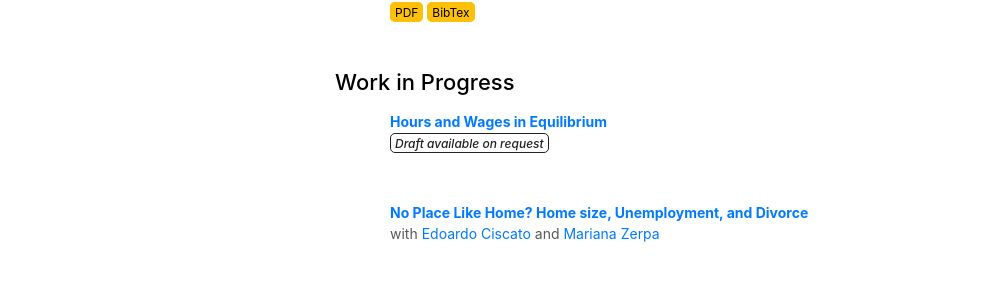
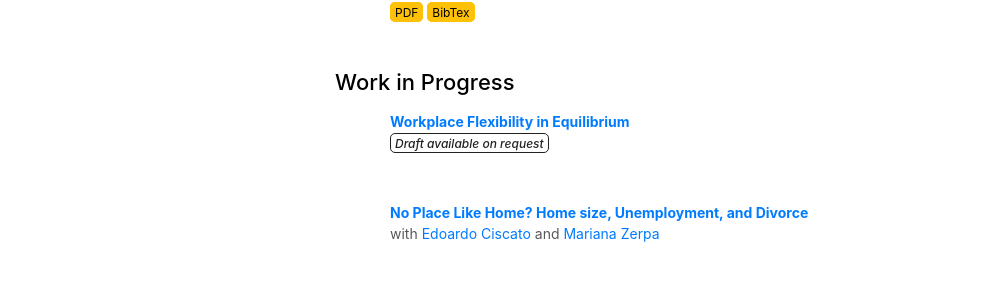
Before and after one commit to thimodeschouwer/thimodeschouwer.github.io, a Jekyll site: the page built from index.md, in a window 1280 px wide and 1052 px high. Shown: the part 668-949 px from the top of the window, without its empty margins (135-1143 px from the left). Built offline with Jekyll 4.4.1, drawn with Linux system fonts in a browser that asks for light colours; nearby versions of some CDN libraries; a style sheet for code colours, icons or effects is not loaded; our own code applies the rules of GitHub Pages for plain Markdown files.

Commit message:
Update workprogress.yml

```diff
--- a/_data/workprogress.yml
+++ b/_data/workprogress.yml
@@ -1,6 +1,6 @@
 main:
 
-  - title: Hours and Wages in Equilibrium
+  - title: Workplace Flexibility in Equilibrium
     notes: Draft available on request
 
   - title: No Place Like Home? Home size, Unemployment, and Divorce
```
